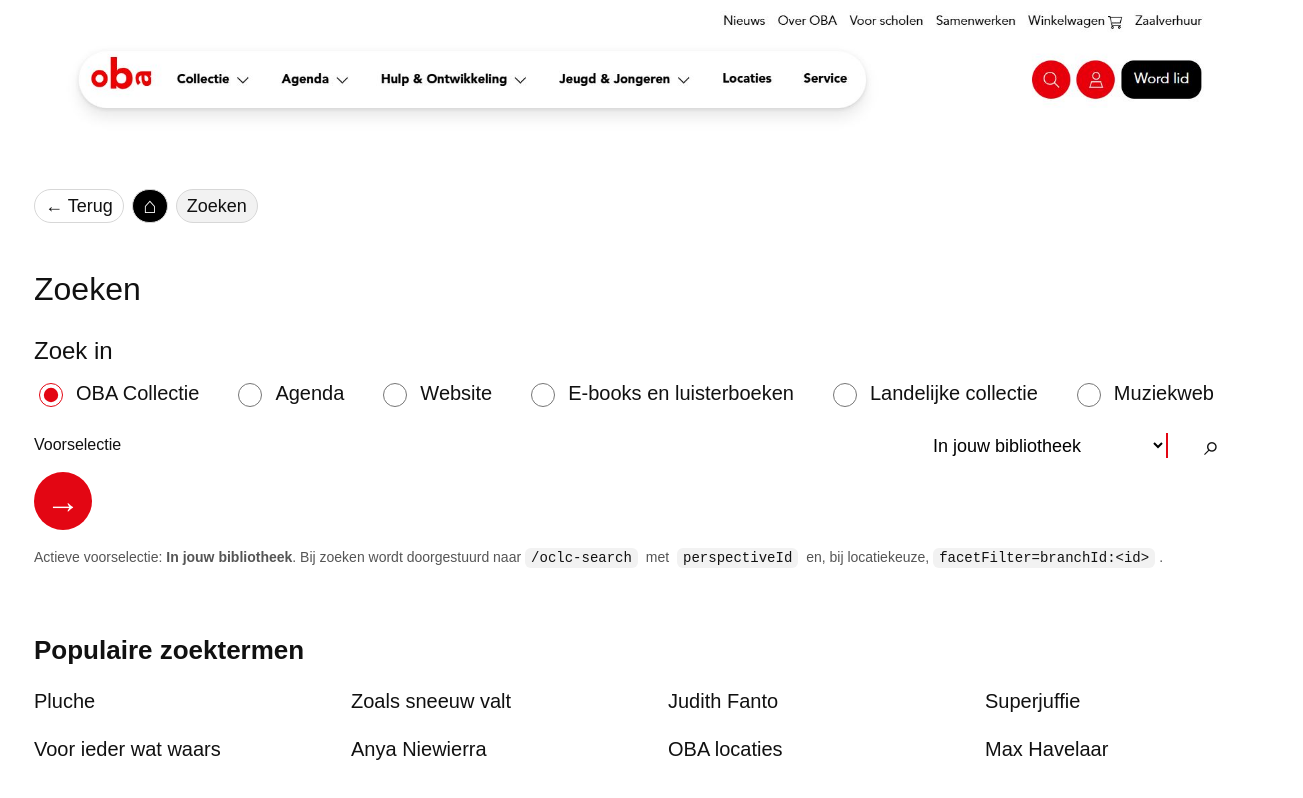
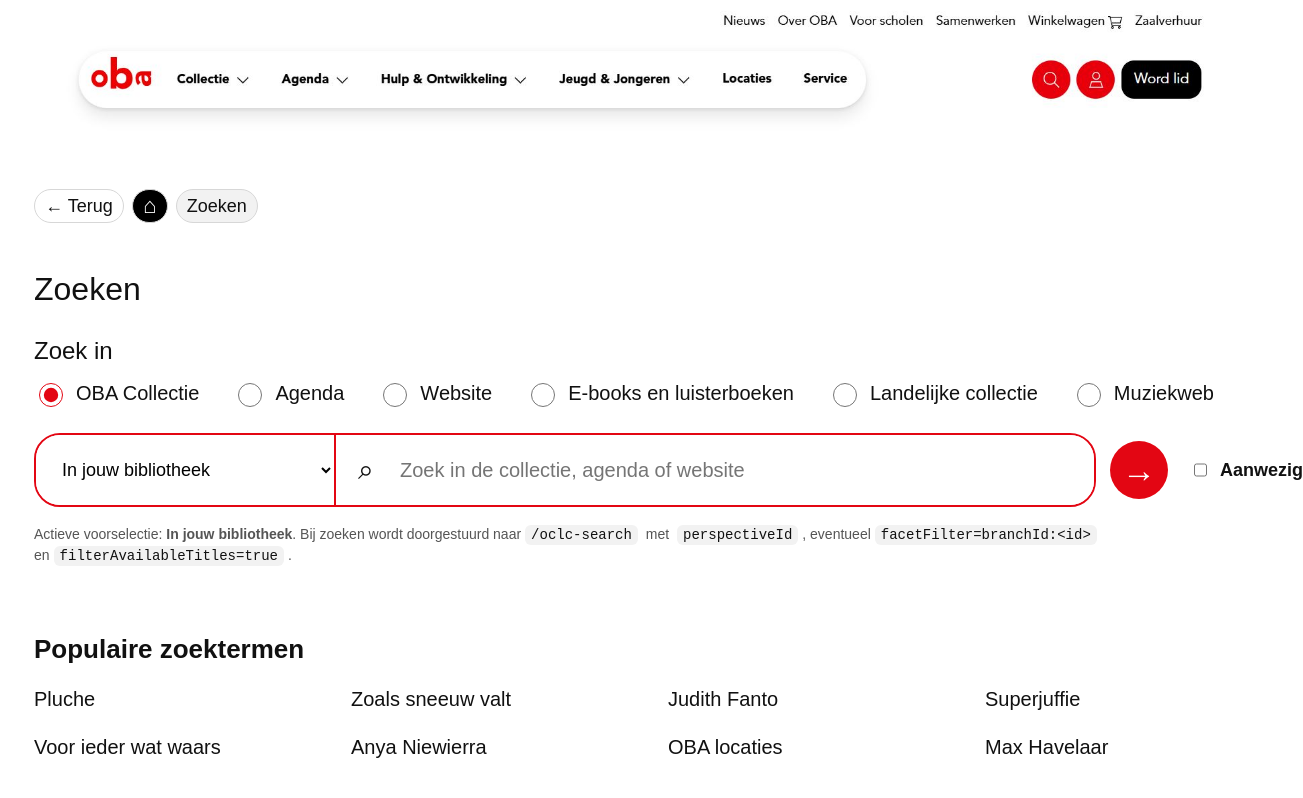
Before and after one commit to obanext/obaoclcwise, a Next.js app: page /old-school-search in a window 1280 px wide. Shown: the top 798 px of the page, 1303 px wide, since content can reach past the window. Built offline with nearby package versions, Linux system fonts and the light colour scheme.

Commit message:
Update old-school-search.js

```diff
--- a/pages/old-school-search.js
+++ b/pages/old-school-search.js
@@ -16,8 +16,8 @@
 ];
 
 const AMSTELLAND_BRANCH_OPTIONS = [
-  { label: "A\'veen Stadsplein", branchId: "1000" },
-  { label: "A\'veen Westwijk", branchId: "1001" },
+  { label: "A'veen Stadsplein", branchId: "1000" },
+  { label: "A'veen Westwijk", branchId: "1001" },
   { label: "Aalsmeer", branchId: "1002" },
   { label: "Uithoorn", branchId: "1003" },
   { label: "Kudelstaart", branchId: "1004" },
@@ -54,8 +54,10 @@
 
 export default function OldSchoolSearchPage() {
   const router = useRouter();
+
   const [query, setQuery] = useState("");
   const [preselect, setPreselect] = useState(buildPreselectValue("catalog", DEFAULT_CATALOG_PERSPECTIVE_ID));
+  const [filterAvailableTitles, setFilterAvailableTitles] = useState(false);
 
   const selectedLabel = useMemo(() => {
     const selected = parsePreselect(preselect);
@@ -69,7 +71,7 @@
 
     return (
       CATALOG_OPTIONS.find((option) => option.perspectiveId === selected.value)?.label ||
-      "In heel Nederland"
+      "In jouw bibliotheek"
     );
   }, [preselect]);
 
@@ -80,6 +82,7 @@
     const selected = parsePreselect(preselect);
 
     if (query.trim()) params.set("q", query.trim());
+
     params.set("page", "1");
     params.set("searchScope", DEFAULT_SEARCH_SCOPE);
     params.set("sort", "2910");
@@ -89,6 +92,10 @@
       params.append("facetFilter", `branchId:${selected.value}`);
     } else {
       params.set("perspectiveId", selected.value || DEFAULT_CATALOG_PERSPECTIVE_ID);
+    }
+
+    if (filterAvailableTitles) {
+      params.set("filterAvailableTitles", "true");
     }
 
     router.push(`/oclc-search?${params.toString()}`);
@@ -123,9 +130,11 @@
           </div>
 
           <form className="old-school-form" onSubmit={submitSearch}>
-            <label className="old-school-select-label" htmlFor="old-school-preselect">
+            <div className="old-school-combined-search">
+              <label className="sr-only" htmlFor="old-school-preselect">
                 Voorselectie
               </label>
+
               <select
                 id="old-school-preselect"
                 className="old-school-select"
@@ -142,10 +151,11 @@
                     </option>
                   ))}
                 </optgroup>
+
                 <optgroup label="Locaties Amstelland via branchId facet">
                   {AMSTELLAND_BRANCH_OPTIONS.map((option) => (
                     <option
-                    key={option.branchId || "all"}
+                      key={option.branchId}
                       value={buildPreselectValue("branch", option.branchId)}
                     >
                       {option.label}
@@ -165,16 +175,27 @@
                   aria-label="Zoekterm"
                 />
               </div>
+            </div>
 
             <button className="old-school-submit" type="submit" aria-label="Zoeken">
               →
             </button>
+
+            <label className="old-school-available-toggle">
+              <input
+                type="checkbox"
+                checked={filterAvailableTitles}
+                onChange={(event) => setFilterAvailableTitles(event.target.checked)}
+              />
+              <span>Aanwezig</span>
+            </label>
           </form>
 
           <p className="old-school-debug-line">
             Actieve voorselectie: <strong>{selectedLabel}</strong>. Bij zoeken wordt doorgestuurd naar
-            <code>/oclc-search</code> met <code>perspectiveId</code> en, bij locatiekeuze,
-            <code>facetFilter=branchId:&lt;id&gt;</code>.
+            <code>/oclc-search</code> met <code>perspectiveId</code>, eventueel
+            <code>facetFilter=branchId:&lt;id&gt;</code> en
+            <code>filterAvailableTitles=true</code>.
           </p>
         </section>
 
```
Lines whose indentation alone changed are shown as unchanged.
